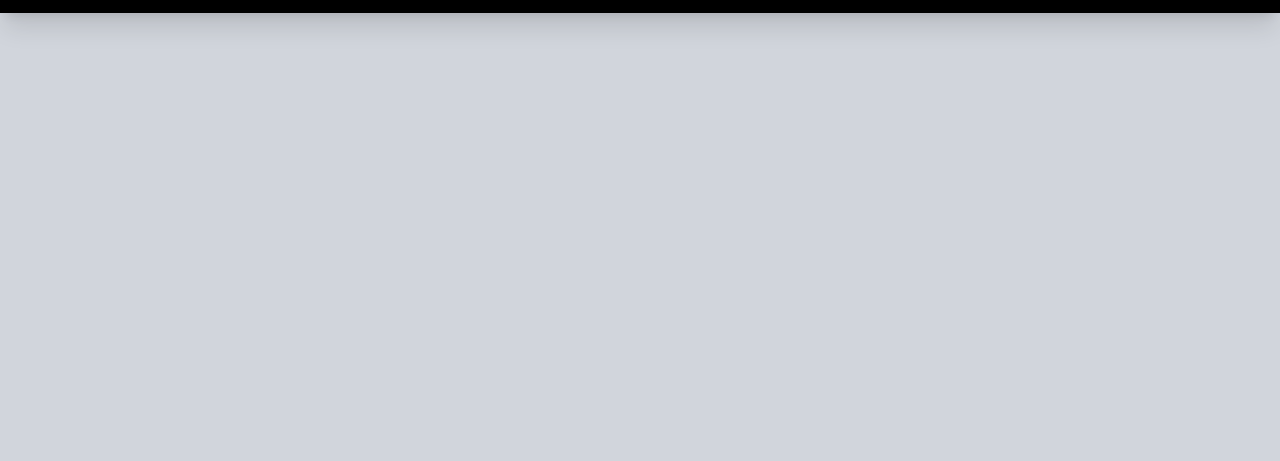
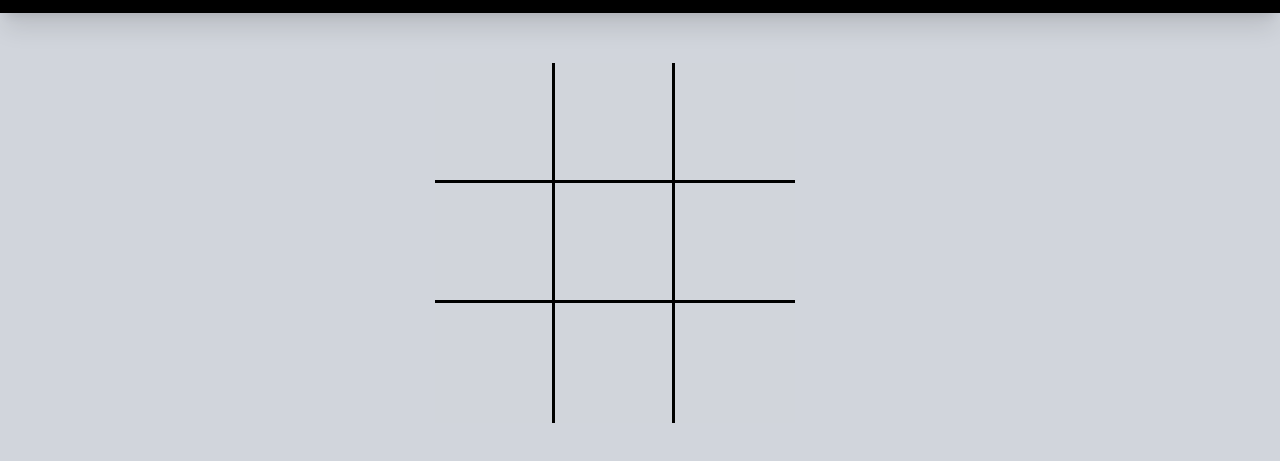
Before and after one commit to KONO-anupam/TIC-TAC-TOE, a website: page index.html in a window 1280 px wide. Shown: the part 51-512 px from the top of the page. Drawn offline with nearby package versions, Linux system fonts and the light colour scheme.

Commit message:
added a grid

```diff
--- a/index.html
+++ b/index.html
@@ -17,6 +17,34 @@
             <a href="/" class="text-2xl font-bold text-white">Play-TicTacToe</a>
         </nav>
     </header>
+    <main>
+ <div id="container"></div>
+    </main>
 
+
+    <script>
+        const container=document.getElementById('container')
+        container.style.display='grid';
+        container.style.gridTemplateColumns = "repeat(3, 120px)";
+        container.style.gridTemplateRows = "repeat(3, 120px)";
+        container.style.margin = "50px 435px";
+        container.style.gap='0';
+        for(let i=0;i<9;i++){
+            const cell = document.createElement("div");
+            cell.style.width='120px';
+            cell.style.height='120px';
+            cell.style.display = "flex";
+        cell.style.alignItems = "center";
+        cell.style.justifyContent = "center";
+        cell.style.fontSize = "50px";
+        cell.style.fontWeight = "bold";
+        cell.style.cursor = "pointer";
+            cell.style.backgroundColor='rgb(209, 213, 219)';
+            if (i < 6) cell.style.borderBottom = "3px solid black";
+            if (i % 3 !== 2) cell.style.borderRight = "3px solid black";
+
+            container.appendChild(cell)
+        }
+    </script>
 </body>
 </html>
```
